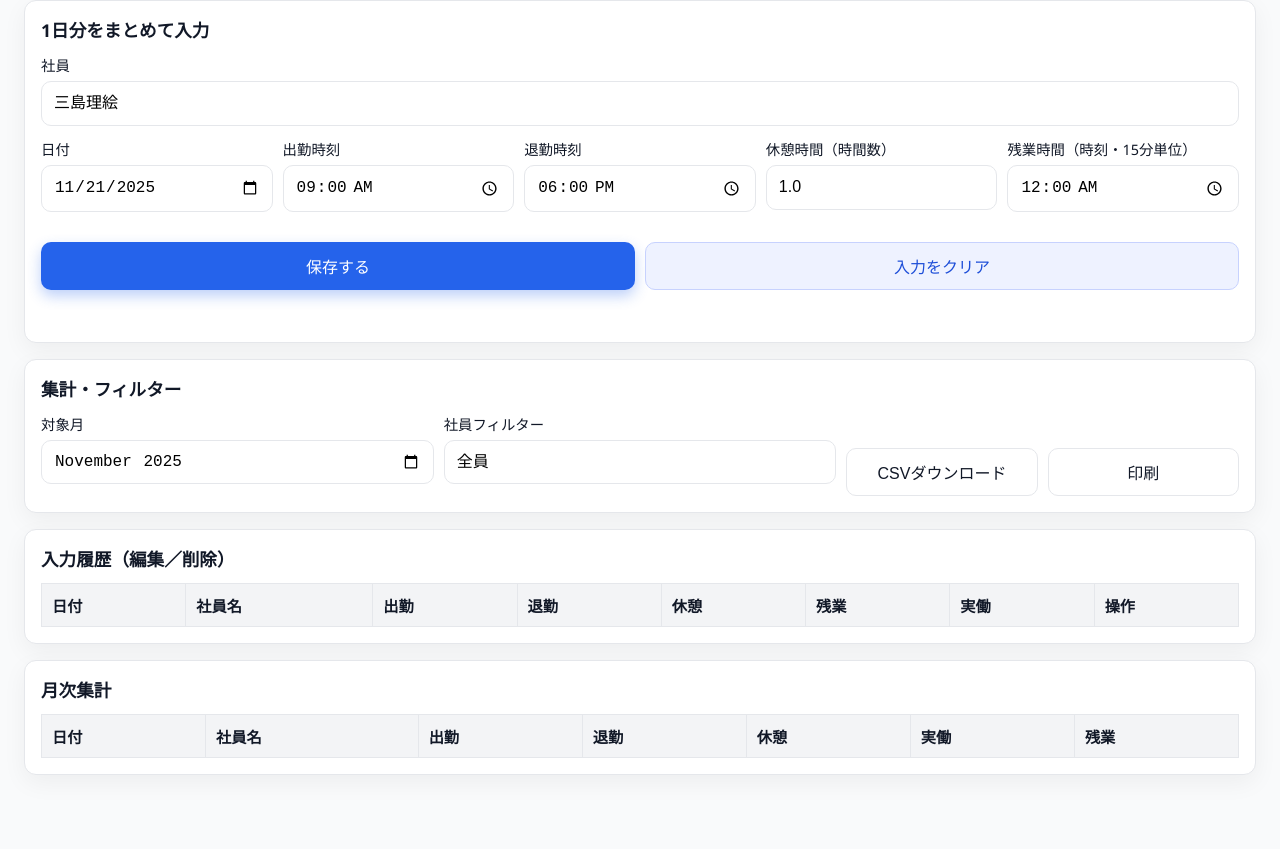
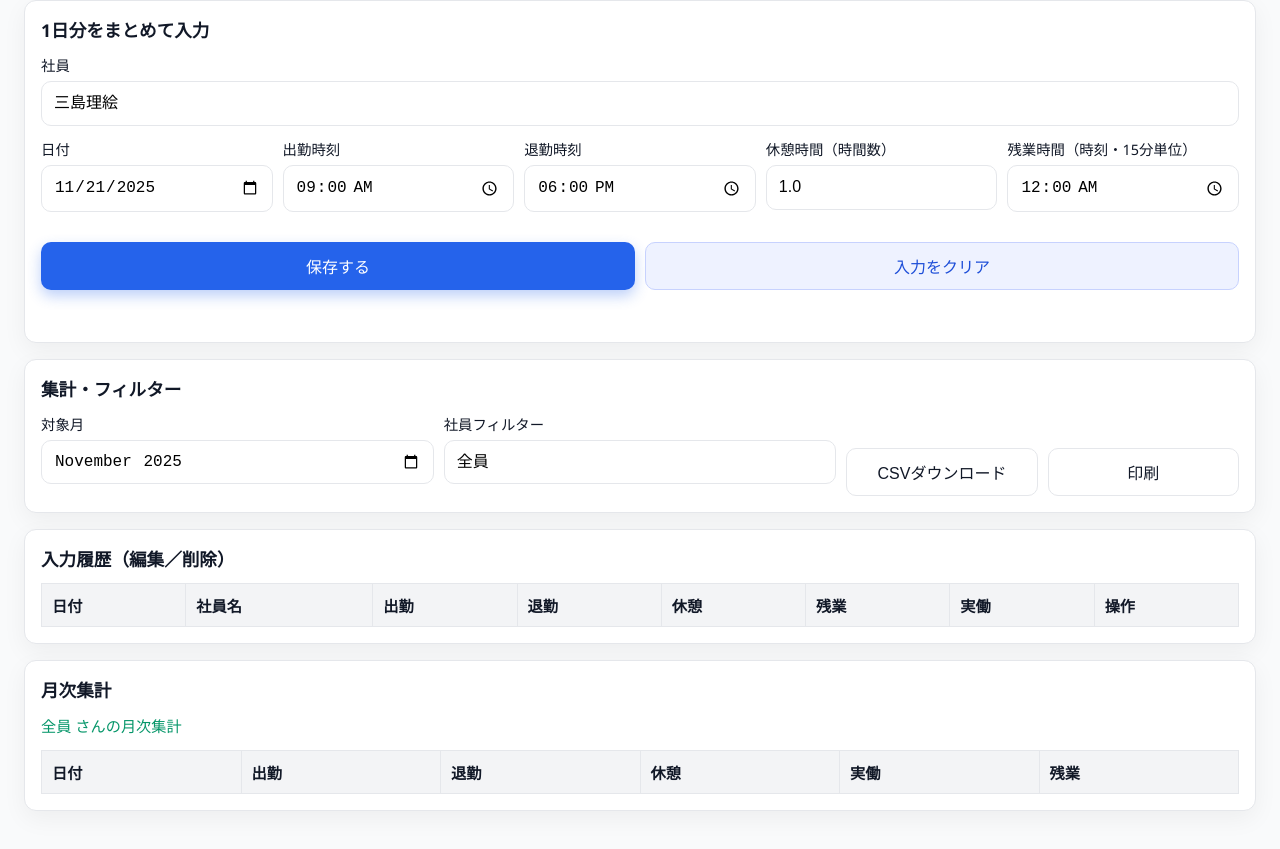
Before and after one commit to gojiemon/timecard-kanri, a plain HTML site: page index.html in a window 1280 px wide. Shown: the part 73-922 px from the top of the page. Before the commit the page ends 888 px from the top, so only its background shows below. Drawn offline with Linux system fonts and the light colour scheme.

Commit message:
Adjust monthly table to show employee name once

```diff
--- a/index.html
+++ b/index.html
@@ -84,12 +84,12 @@
 
     <section class="card summary-card">
       <h2>月次集計</h2>
+      <div class="message" id="summaryTitle"></div>
       <div class="table-wrap">
         <table id="summaryTable">
           <thead>
             <tr>
               <th>日付</th>
-              <th>社員名</th>
               <th>出勤</th>
               <th>退勤</th>
               <th>休憩</th>
--- a/script.js
+++ b/script.js
@@ -197,6 +197,11 @@ function renderRecords() {
 }
 
 function renderSummary() {
+  const filterEmpSelect = document.getElementById("filterEmployee");
+  const selectedEmpName = filterEmpSelect.options[filterEmpSelect.selectedIndex]?.text || "";
+  const titleEl = document.getElementById("summaryTitle");
+  titleEl.textContent = selectedEmpName ? `${selectedEmpName} さんの月次集計` : "月次集計";
+
   const tbody = document.querySelector("#summaryTable tbody");
   tbody.innerHTML = "";
   const summary = getMonthlySummary(document.getElementById("monthInput").value, document.getElementById("filterEmployee").value);
@@ -205,7 +210,6 @@ function renderSummary() {
     const tr = document.createElement("tr");
     tr.innerHTML = `
       <td>${row.date}</td>
-      <td>${row.employeeName}</td>
       <td>${row.start}</td>
       <td>${row.end}</td>
       <td>${formatMinutes(row.breakMinutes)}</td>
```
